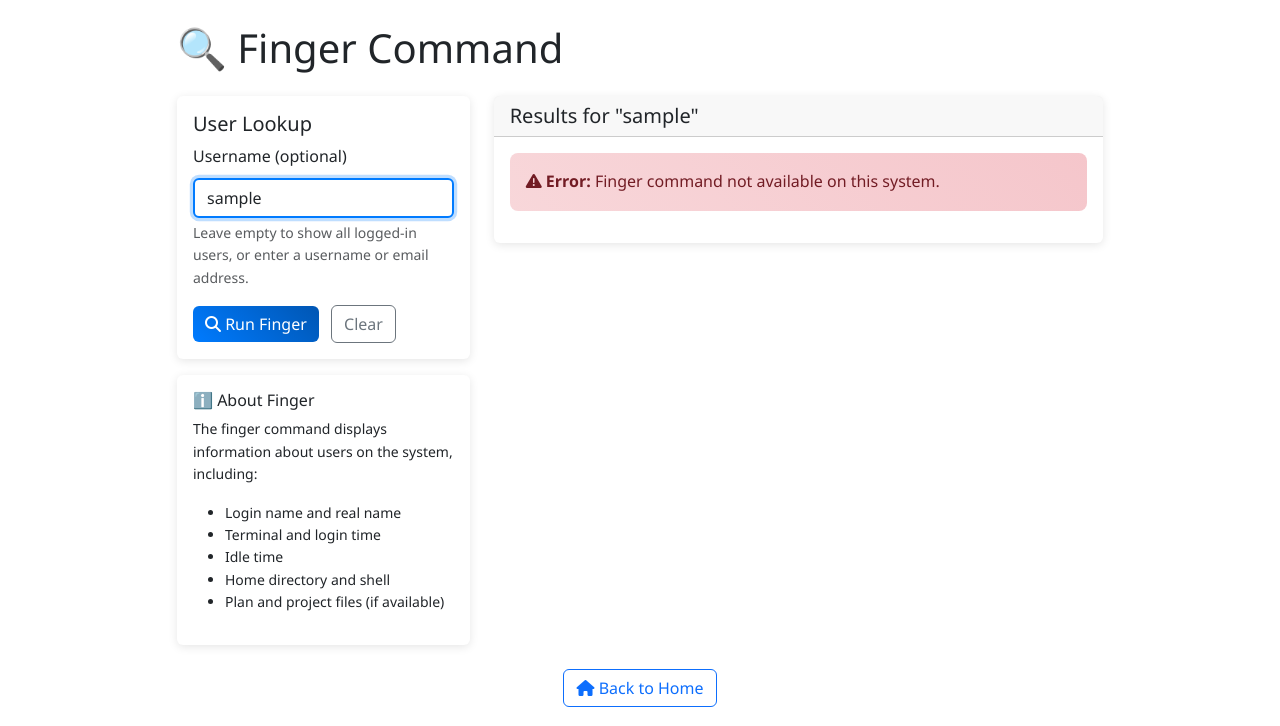
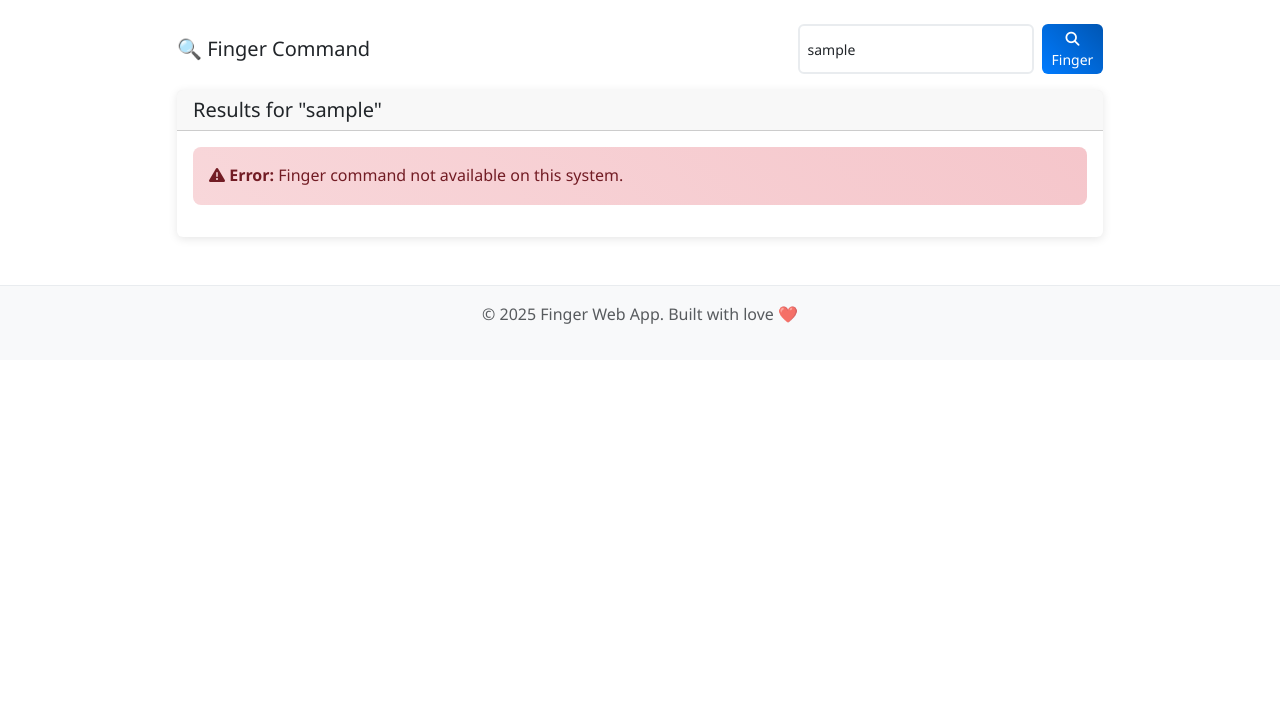
Before and after one commit to waffle2k/finger-web, a Flask app: a page that uses templates/finger.html in a window 1280 px wide. Shown: the part 64-790 px from the top of the page. After the commit the page ends 388 px from the top, so only its background shows below. Run offline with Flask 3, Linux system fonts and the light colour scheme; some libraries are stand-ins or nearby versions.

Commit message:
Minimal single-column layout for direct /finger/<user> links
Direct links now render a results-first single-column view: drop the
About Finger panel, success banner, timestamp and back-to-home button,
and replace the lookup card with a small inline form next to the heading.
The interactive /finger page keeps its original two-column layout.

```diff
--- a/app.py
+++ b/app.py
@@ -167,7 +167,7 @@ def finger_direct(username):
             else:
                 error = output
 
-    return render_template('finger.html', title=f'Finger - {username}', result=result, error=error, username=username)
+    return render_template('finger.html', title=f'Finger - {username}', result=result, error=error, username=username, direct=True)
 
 @app.route('/api/finger')
 @app.route('/api/finger/<path:username>')
--- a/templates/finger.html
+++ b/templates/finger.html
@@ -1,6 +1,55 @@
 {% extends "base.html" %}
 
 {% block content %}
+{% if direct %}
+<div class="row">
+    <div class="col-lg-10 mx-auto">
+        <div class="d-flex justify-content-between align-items-center flex-wrap gap-2 mb-3">
+            <h1 class="h5 mb-0">🔍 Finger Command</h1>
+            <form method="POST" action="{{ url_for('finger') }}" class="d-flex" role="search">
+                <input type="text" class="form-control form-control-sm me-2" id="username" name="username"
+                       value="{{ username or '' }}"
+                       placeholder="user@domain.com"
+                       pattern="[a-zA-Z0-9.\-_@]*"
+                       title="Alphanumeric characters, dots, hyphens, underscores, and @ symbol allowed"
+                       style="max-width: 260px;">
+                <button type="submit" class="btn btn-sm btn-primary">
+                    <i class="fas fa-search"></i> Finger
+                </button>
+            </form>
+        </div>
+
+        <div class="card">
+            <div class="card-header d-flex justify-content-between align-items-center">
+                <h5 class="mb-0">
+                    {% if username %}
+                        Results for "{{ username }}"
+                    {% else %}
+                        System Users
+                    {% endif %}
+                </h5>
+            </div>
+            <div class="card-body">
+                {% if error %}
+                    <div class="alert alert-danger" role="alert">
+                        <i class="fas fa-exclamation-triangle"></i>
+                        <strong>Error:</strong> {{ error }}
+                    </div>
+                {% elif result %}
+                    <div class="finger-output">
+                        <pre class="rounded mb-0"><code>{{ result }}</code></pre>
+                    </div>
+                {% else %}
+                    <div class="text-center text-muted py-5">
+                        <i class="fas fa-terminal fa-3x mb-3"></i>
+                        <p>No information available.</p>
+                    </div>
+                {% endif %}
+            </div>
+        </div>
+    </div>
+</div>
+{% else %}
 <div class="row">
     <div class="col-lg-10 mx-auto">
         <h1 class="mb-4">🔍 Finger Command</h1>
@@ -99,6 +148,7 @@
         </div>
     </div>
 </div>
+{% endif %}
 
 <script>
 function clearForm() {
@@ -107,9 +157,11 @@ function clearForm() {
     window.location.href = "{{ url_for('finger') }}";
 }
 
+{% if not direct %}
 // Auto-focus on username input when page loads
 document.addEventListener('DOMContentLoaded', function() {
     document.getElementById('username').focus();
 });
+{% endif %}
 </script>
 {% endblock %}
```
